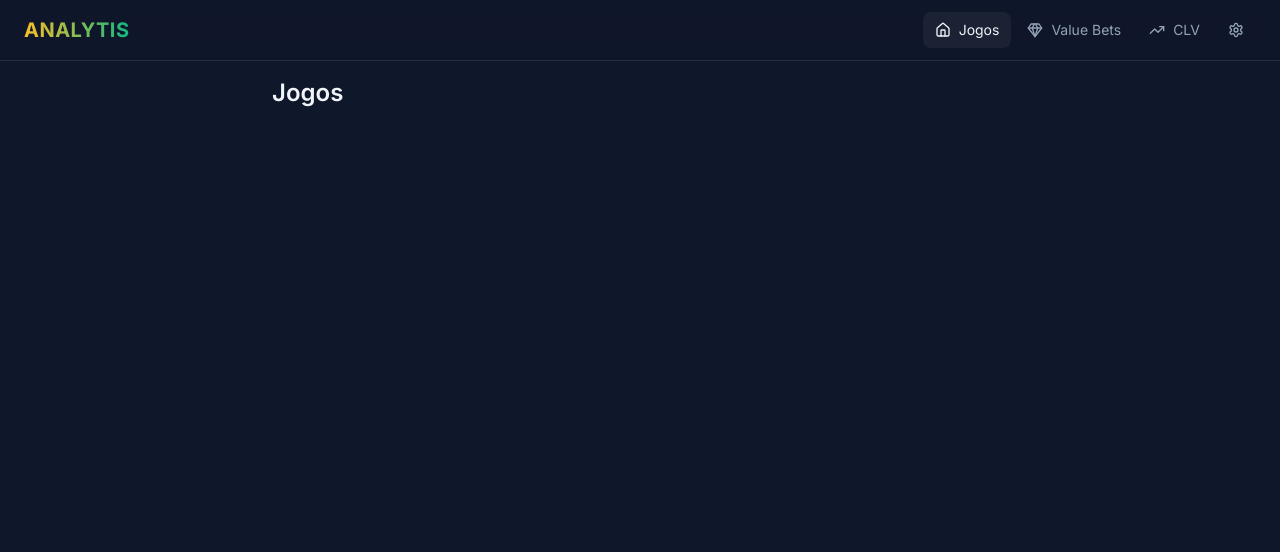
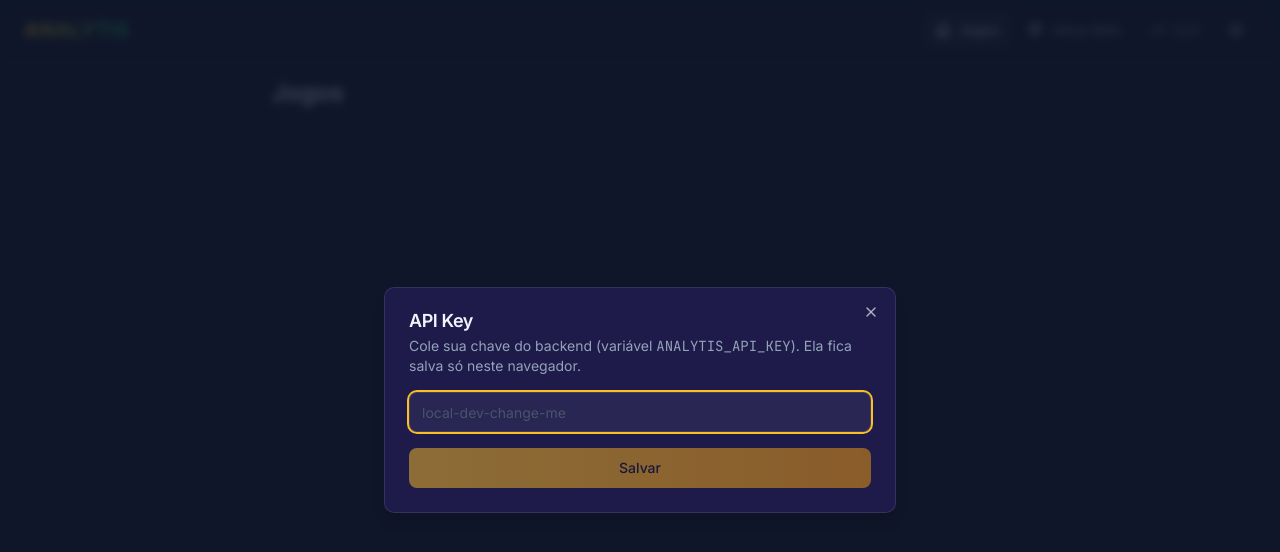
Before and after one commit to dariokrugerjunior/analytis, a React (Vite) app in the folder frontend/: page / in a window 1280 px wide. Shown: the top 552 px of the page. Built offline with nearby package versions, Linux system fonts and the light colour scheme.

Commit message:
feat(frontend): add auth helpers + ApiKeyDialog modal

```diff
--- a/frontend/src/App.tsx
+++ b/frontend/src/App.tsx
@@ -1,5 +1,6 @@
 import { BrowserRouter, Route, Routes } from "react-router-dom";
 import { AppShell } from "@/components/layout/AppShell";
+import { ApiKeyDialog } from "@/components/ApiKeyDialog";
 import HomePage from "@/pages/HomePage";
 import MatchDetailPage from "@/pages/MatchDetailPage";
 import ValueBetsPage from "@/pages/ValueBetsPage";
@@ -9,6 +10,7 @@ import NotFoundPage from "@/pages/NotFoundPage";
 export default function App() {
   return (
     <BrowserRouter>
+      <ApiKeyDialog />
       <Routes>
         <Route element={<AppShell />}>
           <Route path="/" element={<HomePage />} />
--- /dev/null
+++ b/frontend/src/components/ApiKeyDialog.tsx
@@ -0,0 +1,65 @@
+import { useEffect, useState } from "react";
+import { Button } from "@/components/ui/button";
+import {
+  Dialog,
+  DialogContent,
+  DialogDescription,
+  DialogHeader,
+  DialogTitle,
+} from "@/components/ui/dialog";
+import { Input } from "@/components/ui/input";
+import { getApiKey, setApiKey } from "@/lib/auth";
+
+interface Props {
+  open?: boolean;
+  onOpenChange?: (open: boolean) => void;
+}
+
+export function ApiKeyDialog({ open: controlledOpen, onOpenChange }: Props) {
+  const [internalOpen, setInternalOpen] = useState(false);
+  const [value, setValue] = useState("");
+
+  useEffect(() => {
+    if (controlledOpen === undefined && !getApiKey()) {
+      setInternalOpen(true);
+    }
+  }, [controlledOpen]);
+
+  const open = controlledOpen ?? internalOpen;
+  const setOpen = (next: boolean) => {
+    if (onOpenChange) onOpenChange(next);
+    else setInternalOpen(next);
+  };
+
+  const save = () => {
+    setApiKey(value);
+    setValue("");
+    setOpen(false);
+    window.location.reload();
+  };
+
+  return (
+    <Dialog open={open} onOpenChange={setOpen}>
+      <DialogContent>
+        <DialogHeader>
+          <DialogTitle>API Key</DialogTitle>
+          <DialogDescription>
+            Cole sua chave do backend (variável <code>ANALYTIS_API_KEY</code>). Ela fica salva
+            só neste navegador.
+          </DialogDescription>
+        </DialogHeader>
+        <Input
+          type="password"
+          autoFocus
+          placeholder="local-dev-change-me"
+          value={value}
+          onChange={(e) => setValue(e.target.value)}
+          onKeyDown={(e) => e.key === "Enter" && save()}
+        />
+        <Button variant="gradient" onClick={save} disabled={!value.trim()}>
+          Salvar
+        </Button>
+      </DialogContent>
+    </Dialog>
+  );
+}
--- /dev/null
+++ b/frontend/src/lib/auth.ts
@@ -0,0 +1,15 @@
+const KEY = "analytis_api_key";
+
+export function getApiKey(): string | null {
+  if (typeof window === "undefined") return null;
+  return window.localStorage.getItem(KEY);
+}
+
+export function setApiKey(key: string): void {
+  if (!key.trim()) return;
+  window.localStorage.setItem(KEY, key.trim());
+}
+
+export function clearApiKey(): void {
+  window.localStorage.removeItem(KEY);
+}
```
Also changed, not shown: 1 other file (tests, documents, lock files or other folders).
